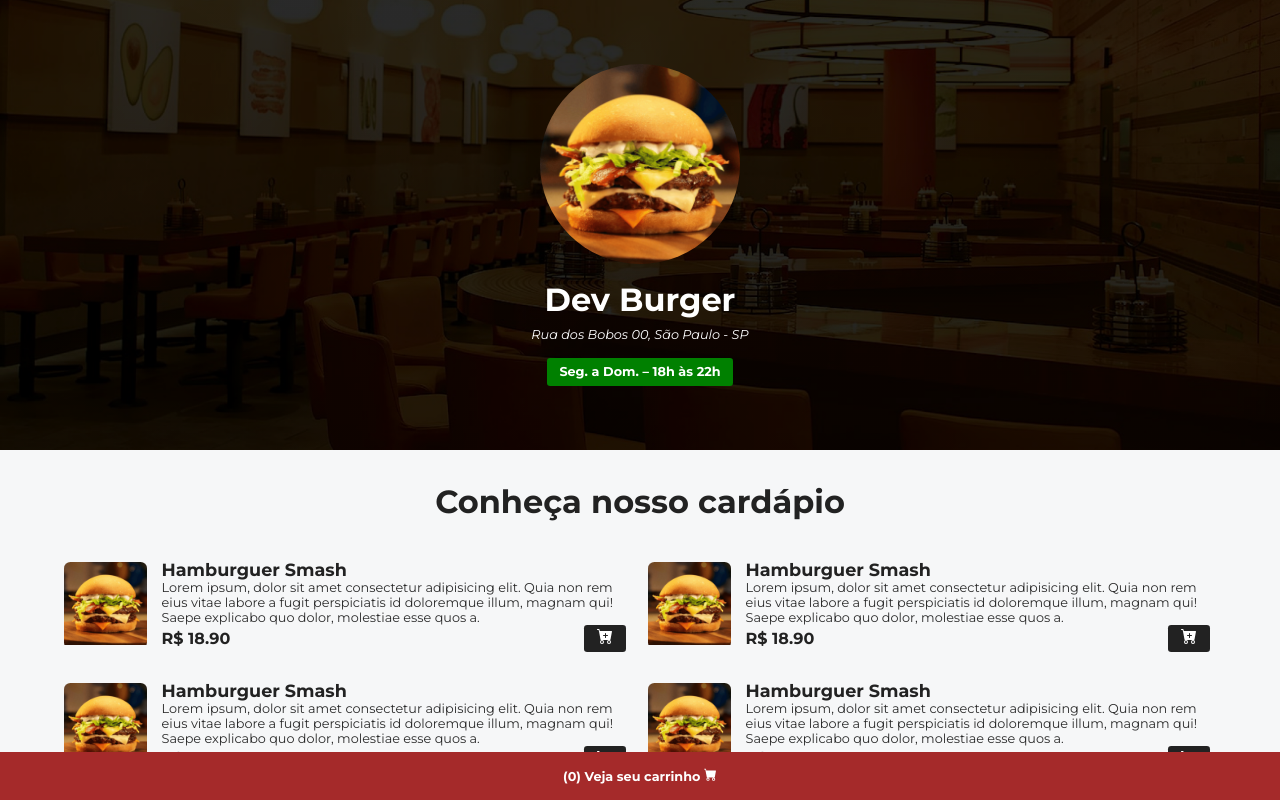
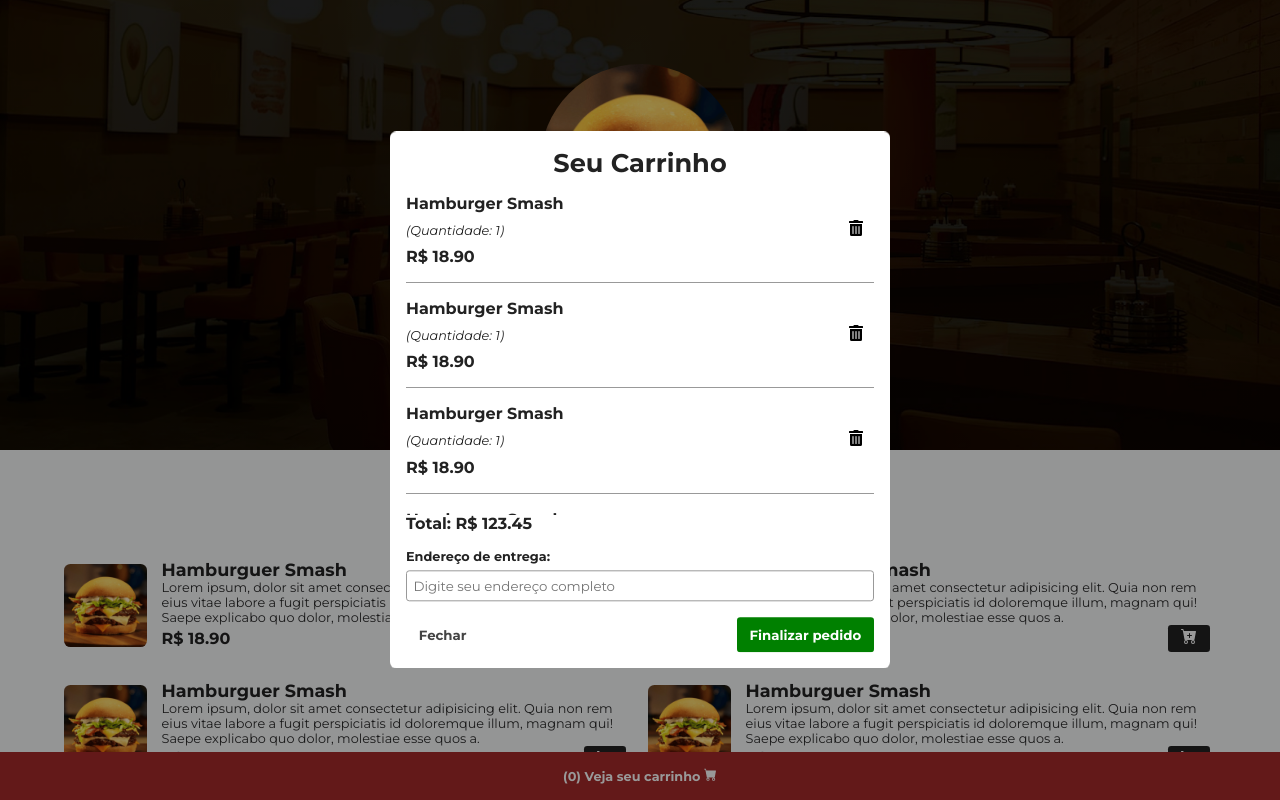
Before and after one commit to FellipeCastro/dev-burger, a React (Vite) app: page / in a window 1280 px wide. Shown: the top 800 px of the page. Built offline with nearby package versions, Linux system fonts and the light colour scheme.

Commit message:
Modal do carrinho finalizado

```diff
--- a/src/App.jsx
+++ b/src/App.jsx
@@ -1,3 +1,4 @@
+import CartModal from "./components/CartModal/CartModal";
 import Footer from "./components/Footer/Footer";
 import Header from "./components/Header/Header";
 import Menu from "./components/Menu/Menu";
@@ -8,6 +9,8 @@ const App = () => {
       <Header />
       <Menu />
       <Footer />
+
+      <CartModal />
     </>
   )
 }
--- /dev/null
+++ b/src/components/CartModal/CartModal.jsx
@@ -0,0 +1,172 @@
+import { FaTrashAlt } from "react-icons/fa";
+
+import styles from "./CartModal.module.css";
+
+const CartModal = () => {
+    return (
+        <>
+            <div className={styles.modalFade}></div>
+
+            <div className={styles.modal}>
+                <h2>Seu Carrinho</h2>
+
+                <div className={styles.itemsContainer}>
+                    <div className={styles.item}>
+                        <div>
+                            <h3>Hamburger Smash</h3>
+                            <span>(Quantidade: 1)</span>
+                            <strong>R$ 18.90</strong>
+                        </div>
+
+                        <button className={styles.removeBtn}>
+                            <FaTrashAlt />
+                        </button>
+                    </div>
+                    <div className={styles.item}>
+                        <div>
+                            <h3>Hamburger Smash</h3>
+                            <span>(Quantidade: 1)</span>
+                            <strong>R$ 18.90</strong>
+                        </div>
+
+                        <button className={styles.removeBtn}>
+                            <FaTrashAlt />
+                        </button>
+                    </div>
+                    <div className={styles.item}>
+                        <div>
+                            <h3>Hamburger Smash</h3>
+                            <span>(Quantidade: 1)</span>
+                            <strong>R$ 18.90</strong>
+                        </div>
+
+                        <button className={styles.removeBtn}>
+                            <FaTrashAlt />
+                        </button>
+                    </div>
+                    <div className={styles.item}>
+                        <div>
+                            <h3>Hamburger Smash</h3>
+                            <span>(Quantidade: 1)</span>
+                            <strong>R$ 18.90</strong>
+                        </div>
+
+                        <button className={styles.removeBtn}>
+                            <FaTrashAlt />
+                        </button>
+                    </div>
+                    <div className={styles.item}>
+                        <div>
+                            <h3>Hamburger Smash</h3>
+                            <span>(Quantidade: 1)</span>
+                            <strong>R$ 18.90</strong>
+                        </div>
+
+                        <button className={styles.removeBtn}>
+                            <FaTrashAlt />
+                        </button>
+                    </div>
+                    <div className={styles.item}>
+                        <div>
+                            <h3>Hamburger Smash</h3>
+                            <span>(Quantidade: 1)</span>
+                            <strong>R$ 18.90</strong>
+                        </div>
+
+                        <button className={styles.removeBtn}>
+                            <FaTrashAlt />
+                        </button>
+                    </div>
+                    <div className={styles.item}>
+                        <div>
+                            <h3>Hamburger Smash</h3>
+                            <span>(Quantidade: 1)</span>
+                            <strong>R$ 18.90</strong>
+                        </div>
+
+                        <button className={styles.removeBtn}>
+                            <FaTrashAlt />
+                        </button>
+                    </div>
+                    <div className={styles.item}>
+                        <div>
+                            <h3>Hamburger Smash</h3>
+                            <span>(Quantidade: 1)</span>
+                            <strong>R$ 18.90</strong>
+                        </div>
+
+                        <button className={styles.removeBtn}>
+                            <FaTrashAlt />
+                        </button>
+                    </div>
+                    <div className={styles.item}>
+                        <div>
+                            <h3>Hamburger Smash</h3>
+                            <span>(Quantidade: 1)</span>
+                            <strong>R$ 18.90</strong>
+                        </div>
+
+                        <button className={styles.removeBtn}>
+                            <FaTrashAlt />
+                        </button>
+                    </div>
+                    <div className={styles.item}>
+                        <div>
+                            <h3>Hamburger Smash</h3>
+                            <span>(Quantidade: 1)</span>
+                            <strong>R$ 18.90</strong>
+                        </div>
+
+                        <button className={styles.removeBtn}>
+                            <FaTrashAlt />
+                        </button>
+                    </div>
+                    <div className={styles.item}>
+                        <div>
+                            <h3>Hamburger Smash</h3>
+                            <span>(Quantidade: 1)</span>
+                            <strong>R$ 18.90</strong>
+                        </div>
+
+                        <button className={styles.removeBtn}>
+                            <FaTrashAlt />
+                        </button>
+                    </div>
+                    <div className={styles.item}>
+                        <div>
+                            <h3>Hamburger Smash</h3>
+                            <span>(Quantidade: 1)</span>
+                            <strong>R$ 18.90</strong>
+                        </div>
+
+                        <button className={styles.removeBtn}>
+                            <FaTrashAlt />
+                        </button>
+                    </div>
+                </div>
+
+                <strong className={styles.totalPrice}>Total: R$ 123.45</strong>
+
+                <div className={styles.inputContainer}>
+                    <label htmlFor="address">Endereço de entrega: </label>
+                    <input
+                        type="text"
+                        name="address"
+                        id="address"
+                        placeholder="Digite seu endereço completo"
+                    />
+                </div>
+
+                <div className={styles.flexContainer}>
+                    <button className={styles.closeBtn}>Fechar</button>
+
+                    <button className={styles.finalizeOrderBtn}>
+                        Finalizar pedido
+                    </button>
+                </div>
+            </div>
+        </>
+    );
+};
+
+export default CartModal;
--- /dev/null
+++ b/src/components/CartModal/CartModal.module.css
@@ -0,0 +1,125 @@
+.modalFade {
+    width: 100%;
+    min-height: 100vh;
+    position: fixed;
+    top: 0;
+    left: 0;
+    background-color: rgba(0, 0, 0, 0.4);
+}
+
+.modal {
+    width: 500px;
+    position: fixed;
+    top: 50%;
+    left: 50%;
+    transform: translate(-50%, -50%);
+    background-color: #fff;
+    padding: 1rem;
+    border-radius: 0.4rem;
+    color: #222;
+}
+
+.modal h2 {
+    text-align: center;
+    font-size: 1.6rem;
+    margin-bottom: 1rem;
+}
+
+.itemsContainer {
+    overflow-y: scroll;
+    max-height: 40vh;
+}
+
+.item {
+    display: flex;
+    align-items: center;
+    justify-content: space-between;
+    padding-bottom: 1rem;
+    margin-bottom: 1rem;
+    border-bottom: 1px solid #999;
+}
+
+.item div {
+    display: flex;
+    flex-direction: column;
+    gap: 0.6rem;
+}
+
+.item h3 {
+    font-size: 1rem;
+    font-weight: bold;
+}
+
+.item span {
+    font-size: 0.8rem;
+    font-style: italic;
+}
+
+.item strong {
+    font-size: 1rem;
+}
+
+.removeBtn {
+    border: none;
+    background-color: transparent;
+    padding: 0.6rem;
+    font-size: 1rem;
+    cursor: pointer;
+    transition: 0.2s;
+
+    &:hover {
+        color: #777;
+    }
+}
+
+.inputContainer {
+    margin-top: 1rem; /* Provisório */
+    display: flex;
+    flex-direction: column;
+    gap: 0.4rem;
+    margin-bottom: 1rem;
+}
+
+.inputContainer label {
+    font-weight: bold;
+    font-size: 0.8rem;
+}
+
+.inputContainer input {
+    width: 100%;
+    padding: 0.4rem;
+    outline: none;
+    border: 1px solid #999;
+    border-radius: 0.2rem;
+}
+
+.flexContainer {
+    display: flex;
+    align-items: center;
+    justify-content: space-between;
+}
+
+.closeBtn,
+.finalizeOrderBtn {
+    padding: 0.6rem 0.8rem;
+    border: none;
+    border-radius: 0.2rem;
+    font-weight: bold;
+    color: #444;
+    background-color: transparent;
+    cursor: pointer;
+    transition: 0.2s;
+}
+
+.closeBtn:hover {
+    color: #777;
+}
+
+.finalizeOrderBtn {
+    background-color: green;
+    color: #fff;
+
+    &:hover {
+        background-color: hsl(120, 60%, 25%);
+    }
+}
--- a/src/components/Menu/Menu.jsx
+++ b/src/components/Menu/Menu.jsx
@@ -1,7 +1,7 @@
 import burger from "../../assets/hamb-1.png";
 import refri from "../../assets/refri-1.png";
 
-import { BsFillCartPlusFill, BsFillCartDashFill } from "react-icons/bs";
+import { BsFillCartPlusFill } from "react-icons/bs";
 
 import styles from "./Menu.module.css";
 
--- a/src/components/Menu/Menu.module.css
+++ b/src/components/Menu/Menu.module.css
@@ -34,10 +34,13 @@
     width: 220px;
     border-radius: 0.4rem;
     overflow: hidden;
+    display: grid;
+    place-items: center;
 }
 
 .img img {
     width: 100%;
+    height: 100%;
     transition: 0.5s;
 }
 
```
